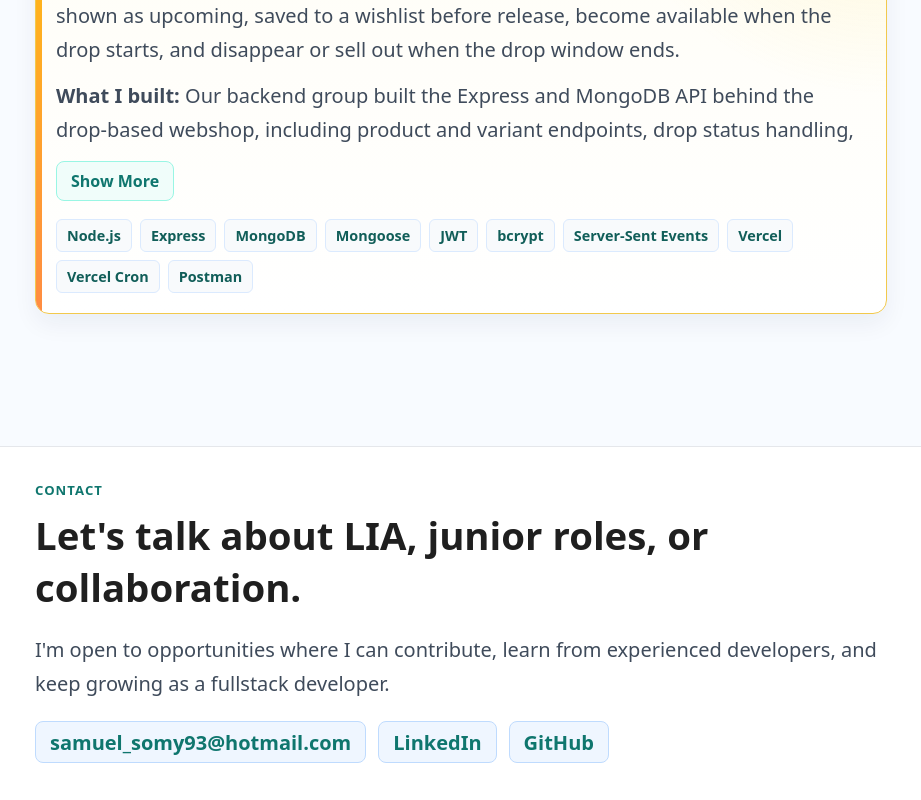
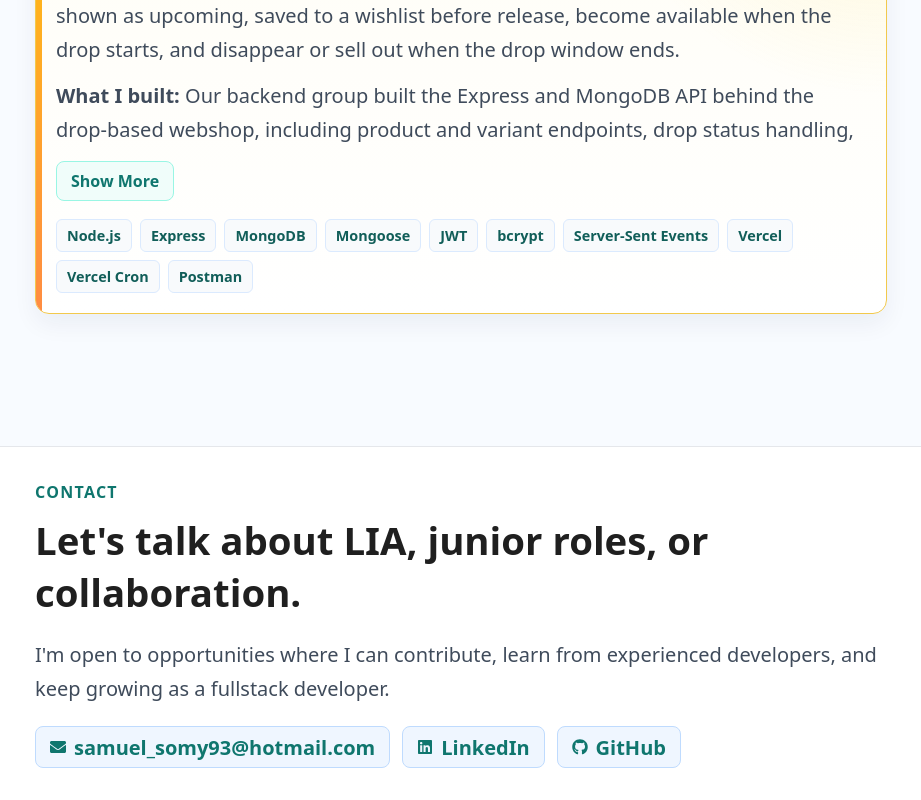
Before and after one commit to Samuel6693/portfolio, a React (Vite) app: page / in a window 1280 px wide. Shown: the part 4502-5302 px from the top of the page, without its empty margins (329-1250 px from the left). Built offline with nearby package versions, Linux system fonts and the light colour scheme.

Commit message:
style: enhance contact section with icons and improved layout

```diff
--- a/src/App.css
+++ b/src/App.css
@@ -299,12 +299,19 @@ html {
 .contact-list a {
   display: inline-flex;
   align-items: center;
+  gap: 8px;
   min-height: 42px;
   padding: 0 14px;
   border: 1px solid #bfdbfe;
   border-radius: 8px;
   background: #eff6ff;
   font-weight: 700;
+}
+
+.contact-list svg {
+  width: 1rem;
+  height: 1rem;
+  flex: 0 0 auto;
 }
 
 .contact-list a:hover {
@@ -323,6 +330,10 @@ html {
 
 .footer .section-heading {
   margin-bottom: 20px;
+}
+
+.footer-kicker {
+  font-size: 1rem;
 }
 
 .project-card-featured {
--- a/src/components/Contact.jsx
+++ b/src/components/Contact.jsx
@@ -1,20 +1,25 @@
+import { FaEnvelope, FaGithub, FaLinkedin } from 'react-icons/fa';
+
 const contactLinks = [
   {
     label: 'Email',
     href: 'mailto:samuel_somy93@hotmail.com',
     text: 'samuel_somy93@hotmail.com',
+    Icon: FaEnvelope,
   },
   {
     label: 'LinkedIn',
     href: 'https://www.linkedin.com/in/samuel-soumi-7b88aa347/',
     text: 'LinkedIn',
     external: true,
+    Icon: FaLinkedin,
   },
   {
     label: 'GitHub',
     href: 'https://github.com/Samuel6693',
     text: 'GitHub',
     external: true,
+    Icon: FaGithub,
   },
 ];
 
@@ -22,7 +27,7 @@ const Contact = () => {
   return (
     <footer id="contact" className="contact footer">
       <div className="section-heading">
-        <p className="section-kicker">Contact</p>
+        <p className="section-kicker footer-kicker">Contact</p>
         <h2>Let&apos;s talk about LIA, junior roles, or collaboration.</h2>
         <p>
           I&apos;m open to opportunities where I can contribute, learn from experienced
@@ -30,7 +35,7 @@ const Contact = () => {
         </p>
       </div>
       <ul className="contact-list">
-        {contactLinks.map(({ label, href, text, external }) => (
+        {contactLinks.map(({ label, href, text, external, Icon }) => (
           <li key={label}>
             <a
               href={href}
@@ -41,7 +46,8 @@ const Contact = () => {
                 }
                 : {})}
             >
-              {text}
+              <Icon aria-hidden="true" />
+              <span>{text}</span>
             </a>
           </li>
         ))}
```
